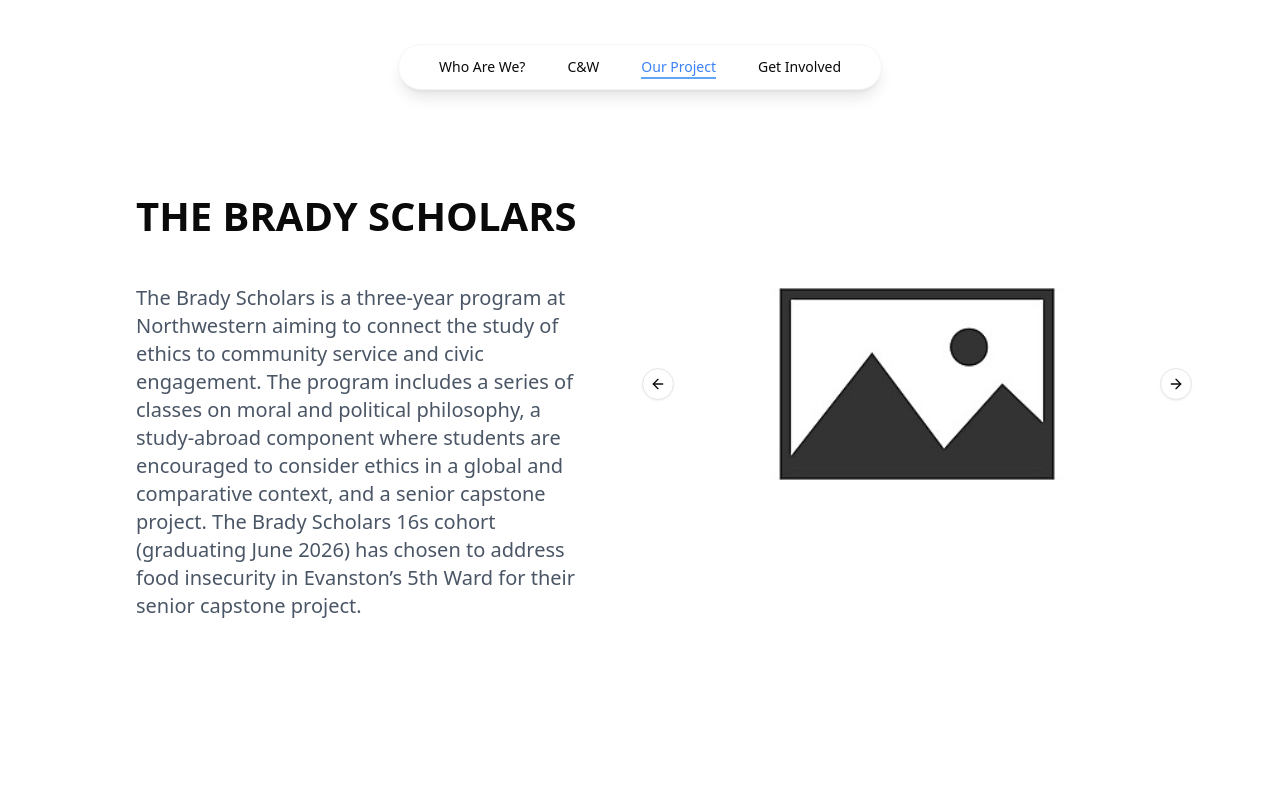
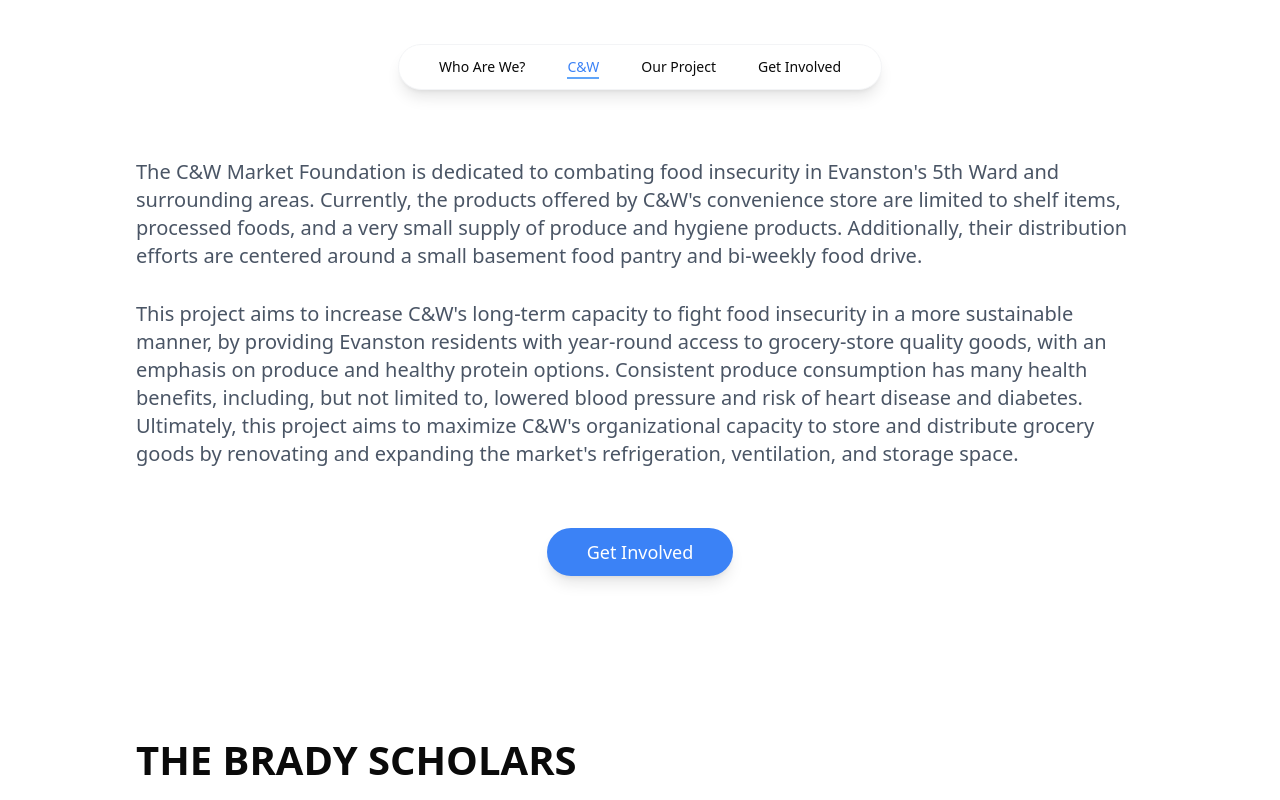
Before and after one commit to bradyscholars/brady16site, a Next.js app: page / in a window 1280 px wide. Shown: the top 800 px of the page. Built offline with nearby package versions, Linux system fonts and the light colour scheme.

Commit message:
minor switch

```diff
--- a/src/app/page.js
+++ b/src/app/page.js
@@ -14,6 +14,7 @@
       {/* <div className="brady-delineator" id="brady" /> */}
       {/* <BigHeader text={"LET'S BUILD TOGETHER"}  /> */}
 
+      <HomePageGetInvolved />
 
       <WhoWeAre />
 
@@ -23,7 +24,6 @@
 
       <ProjectDetails />
 
-      <HomePageGetInvolved />
 
       <Footer />
 
```
